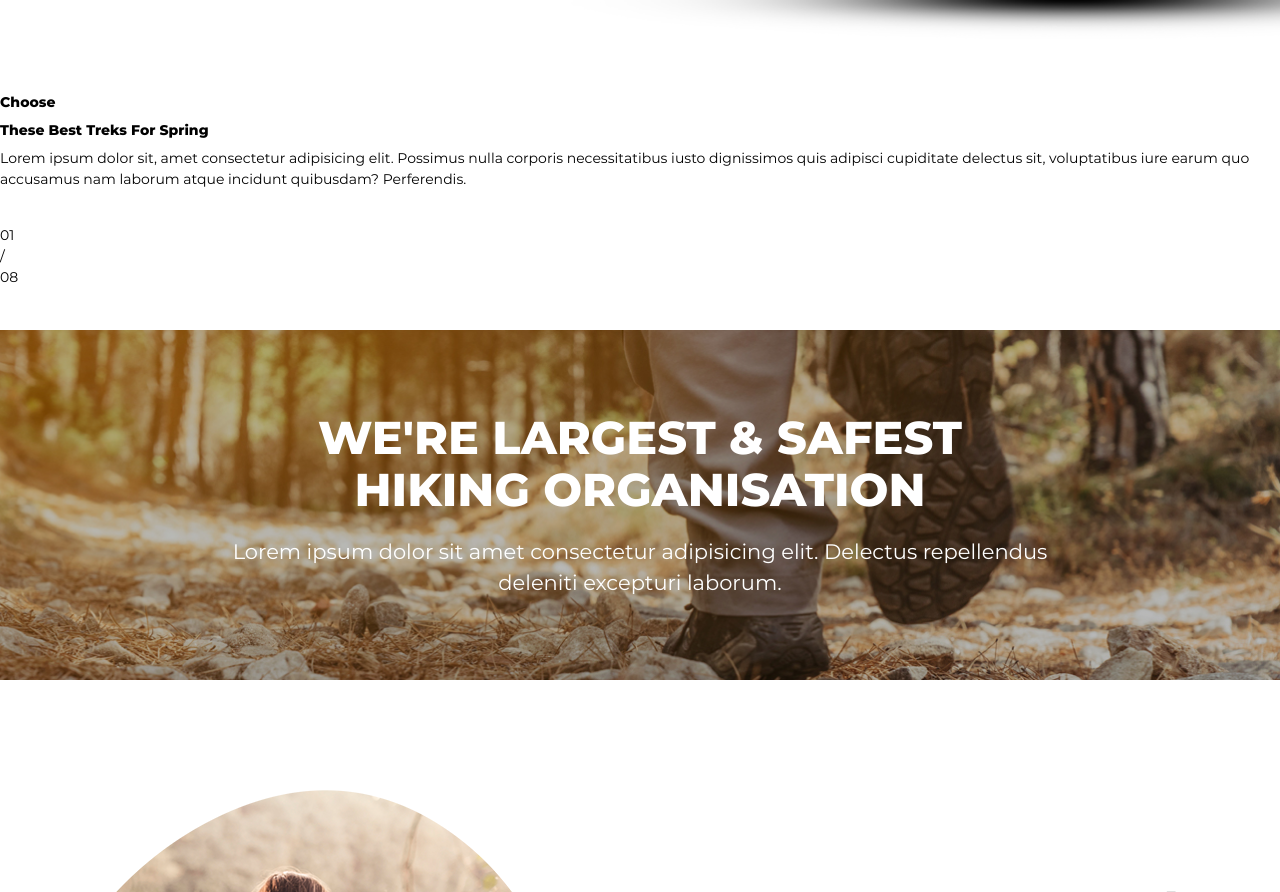
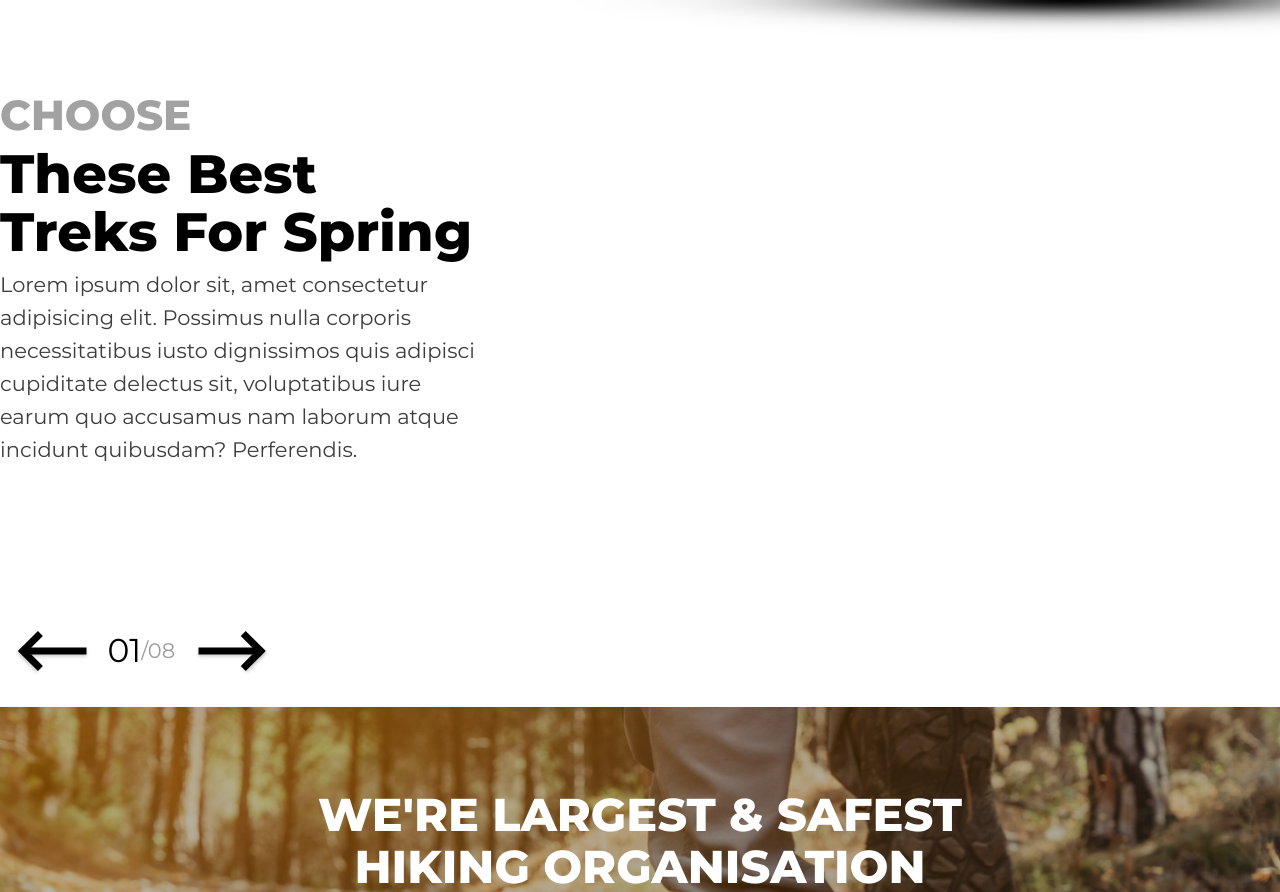
Before and after one commit to rwcalinin/hiking-company, a website built with webpack: page src/index.html in a window 1280 px wide. Shown: the part 960-1852 px from the top of the page. Built offline with nearby package versions, Linux system fonts and the light colour scheme; files whose address does not match are found by name.

Commit message:
arrows counter

```diff
--- a/src/index.html
+++ b/src/index.html
@@ -53,11 +53,14 @@
                         earum quo accusamus nam laborum atque incidunt quibusdam? Perferendis.</p>
 
                     <div class="choose__slide-counter">
-                        <div class="choose__left-arrow"><img src="" alt=""></div>
+                        <div class="choose__left-arrow arrow-to-left">
+                            <div></div>
+                        </div>
                         <div class="choose__current-slide">01</div>
-                        /
-                        <div class="choose__total-slide">08</div>
-                        <div class="choose__right-arrow"><img src="" alt=""></div>
+                        <div class="choose__total-slide">/08</div>
+                        <div class="choose__left-arrow arrow-to-right">
+                            <div></div>
+                        </div>
                     </div>
 
                 </div>
--- /dev/null
+++ b/src/sass/modules/_arrows.scss
@@ -0,0 +1,111 @@
+.arrow-to-right {
+    cursor: pointer;
+    position: relative;
+    width: 80px;
+    height: 50px;
+    margin: 10px;
+}
+.arrow-to-right div {
+    position: relative;
+    top: 20px;
+    width: 90px;
+    height: 10px;
+    background-color: #000;
+    box-shadow: 0 3px 5px rgba(0, 0, 0, .2);
+    left:0;
+    display: block;
+    transform: scale(0.7);
+}
+.arrow-to-right div::after {
+    content: '';
+    position: absolute;
+    width: 40px;
+    height: 10px;
+    top: -11px;
+    right: -8px;
+    background-color: #000;
+    transform: rotate(45deg);
+}
+.arrow-to-right div::before {
+    content: '';
+    position: absolute;
+    width: 40px;
+    height: 10px;
+    top: 11px;
+    right: -8px;
+    background-color: #000;
+    box-shadow: 0 3px 5px rgba(0, 0, 0, .2);
+    transform: rotate(-45deg);
+}
+.arrow-to-right:hover {
+    animation: arrow-to-right 1s linear infinite;
+}
+@keyframes arrow-to-right {
+    0% {
+        left:0;
+    }
+    50% {
+        left:10px;
+    }
+    100% {
+        left:0;
+    }
+}
+
+// ! ------------------
+// ? ------------------
+// ! ------------------
+
+.arrow-to-left {
+    cursor: pointer;
+    position: relative;
+    width: 80px;
+    height: 50px;
+    margin: 10px 17.5px 10px 10px;
+}
+.arrow-to-left div {
+    position: relative;
+    top: 20px;
+    width: 90px;
+    height: 10px;
+    background-color: #000;
+    box-shadow: 0 3px 5px rgba(0, 0, 0, .2);
+    left:0;
+    display: block;
+    transform: scale(0.7);
+}
+.arrow-to-left div::after {
+    content: '';
+    position: absolute;
+    width: 40px;
+    height: 10px;
+    top: -11px;
+    right: 60px;
+    background-color: #000;
+    transform: rotate(-45deg);
+}
+.arrow-to-left div::before {
+    content: '';
+    position: absolute;
+    width: 40px;
+    height: 10px;
+    top: 11px;
+    right: 60px;
+    background-color: #000;
+    box-shadow: 0 3px 5px rgba(0, 0, 0, .2);
+    transform: rotate(45deg);
+}
+.arrow-to-left:hover {
+    animation: arrow-to-left 1s linear infinite;
+}
+@keyframes arrow-to-left {
+    0% {
+        right:0;
+    }
+    50% {
+        right:10px;
+    }
+    100% {
+        right:0;
+    }
+}
--- a/src/sass/modules/_choose.scss
+++ b/src/sass/modules/_choose.scss
@@ -0,0 +1,54 @@
+.choose {
+    .container {
+
+    }
+
+    // ! LEFT BLOCK -------
+
+    // ? TOP-LEFT -------
+    &__content {
+        max-width: 475px;
+    }
+
+    &__subtitle {
+        font-size: 42px;
+        line-height: 46px;
+        color: #a2a2a2;
+        font-weight: 700;
+        text-transform: uppercase;
+    }
+    &__title {
+        font-size: 54px;
+        line-height: 58px;
+        font-weight: 700;
+    }
+    &__descr {
+        font-size: 21px;
+        line-height: 33px;
+        color: #3d3d3d;
+        margin-bottom: 150px;
+    }
+    // ? --------------
+
+    // ? BOTTOM-LEFT -------
+    &__slide-counter {
+        display: flex;
+        align-items: center;
+    }
+    &__left-arrow {
+
+    }
+    &__right-arrow {
+
+    }
+    &__current-slide {
+        font-size: 33px;
+    }
+    &__total-slide {
+        font-size: 21px;
+        color: #9a9a9a;
+    }
+    // ? --------------
+
+    // ! ----------------
+}
--- a/src/sass/style.scss
+++ b/src/sass/style.scss
@@ -22,6 +22,7 @@
 
 // ? modules
 @import './modules/buttons';
+@import './modules/arrows';
 @import './modules/menu';
 @import './modules/promo';
 @import './modules/choose';
```
Also changed, not shown: dist/css/style.css, dist/index.html.
